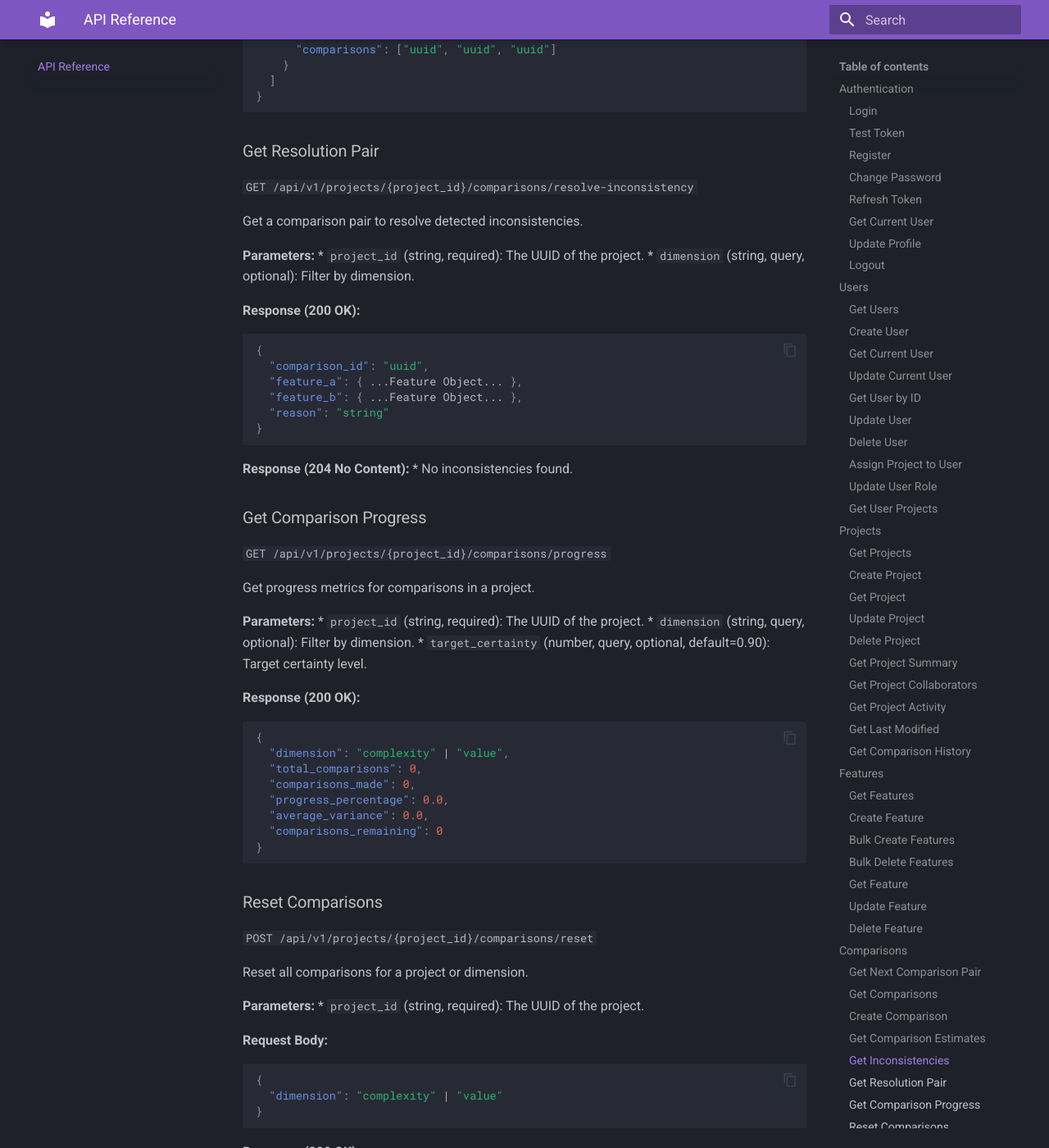
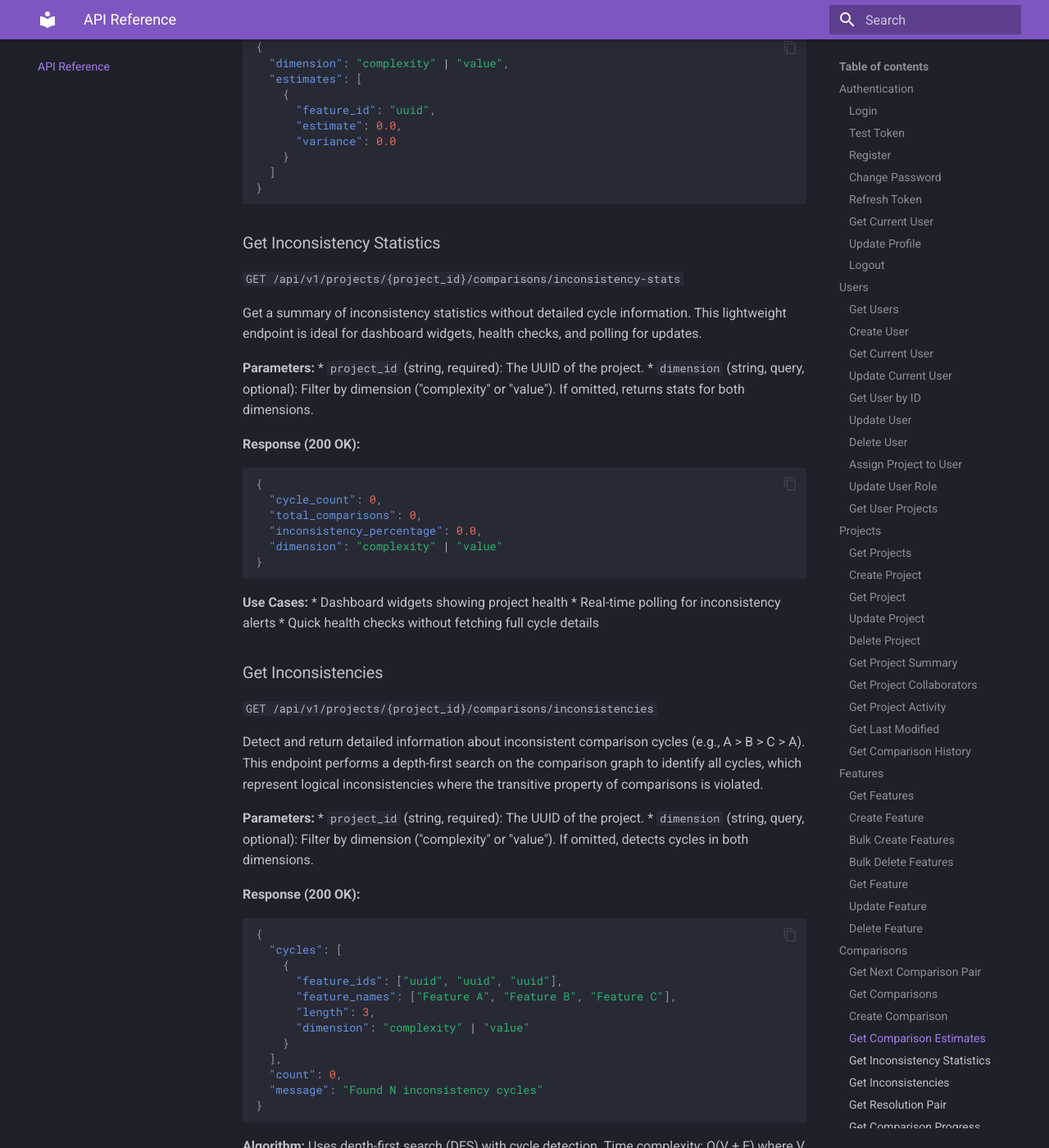
Before and after one commit to johan162/oneselect, an MkDocs documentation site: the page built from docs/api.md, in a window 1280 px wide and 1400 px high, scrolled down 16299 px. Shown: the whole window at 82% size. Built offline with MkDocs 1.6.1 and Material for MkDocs 9.7.7, drawn with Linux system fonts in a browser that asks for light colours; some of the changed text lies outside the part shown.

Commit message:
Update inconsistency detection and documents around inconsistency

````diff
--- a/docs/api.md
+++ b/docs/api.md
@@ -756,7 +756,7 @@
 
 `POST /api/v1/projects/{project_id}/comparisons`
 
-Submit a comparison result.
+Submit a comparison result. This endpoint performs a Bayesian update to the feature rankings and returns the comparison along with current inconsistency statistics for immediate UI feedback.
 
 **Parameters:**
 *   `project_id` (string, required): The UUID of the project.
@@ -772,7 +772,31 @@
 ```
 
 **Response (201 Created):**
-*   Returns the created [Comparison](#comparison-object) object.
+```json
+{
+  "id": "uuid",
+  "project_id": "uuid",
+  "feature_a": {
+    "id": "uuid",
+    "name": "string"
+  },
+  "feature_b": {
+    "id": "uuid",
+    "name": "string"
+  },
+  "choice": "feature_a" | "feature_b" | "tie",
+  "dimension": "complexity" | "value",
+  "created_at": "datetime",
+  "inconsistency_stats": {
+    "cycle_count": 0,
+    "total_comparisons": 0,
+    "inconsistency_percentage": 0.0,
+    "dimension": "complexity" | "value"
+  }
+}
+```
+
+The `inconsistency_stats` object provides immediate feedback about the health of the comparison graph, allowing UIs to display warnings when inconsistencies are detected.
 
 ### Get Comparison Estimates
 
@@ -798,50 +822,98 @@
 }
 ```
 
+### Get Inconsistency Statistics
+
+`GET /api/v1/projects/{project_id}/comparisons/inconsistency-stats`
+
+Get a summary of inconsistency statistics without detailed cycle information. This lightweight endpoint is ideal for dashboard widgets, health checks, and polling for updates.
+
+**Parameters:**
+*   `project_id` (string, required): The UUID of the project.
+*   `dimension` (string, query, optional): Filter by dimension ("complexity" or "value"). If omitted, returns stats for both dimensions.
+
+**Response (200 OK):**
+```json
+{
+  "cycle_count": 0,
+  "total_comparisons": 0,
+  "inconsistency_percentage": 0.0,
+  "dimension": "complexity" | "value"
+}
+```
+
+**Use Cases:**
+*   Dashboard widgets showing project health
+*   Real-time polling for inconsistency alerts
+*   Quick health checks without fetching full cycle details
+
 ### Get Inconsistencies
 
 `GET /api/v1/projects/{project_id}/comparisons/inconsistencies`
 
-Detect inconsistent comparison cycles (e.g., A > B > C > A).
+Detect and return detailed information about inconsistent comparison cycles (e.g., A > B > C > A). This endpoint performs a depth-first search on the comparison graph to identify all cycles, which represent logical inconsistencies where the transitive property of comparisons is violated.
 
 **Parameters:**
 *   `project_id` (string, required): The UUID of the project.
-*   `dimension` (string, query, optional): Filter by dimension.
+*   `dimension` (string, query, optional): Filter by dimension ("complexity" or "value"). If omitted, detects cycles in both dimensions.
 
 **Response (200 OK):**
 ```json
 {
   "cycles": [
     {
-      "features": ["uuid", "uuid", "uuid"],
-      "comparisons": ["uuid", "uuid", "uuid"]
+      "feature_ids": ["uuid", "uuid", "uuid"],
+      "feature_names": ["Feature A", "Feature B", "Feature C"],
+      "length": 3,
+      "dimension": "complexity" | "value"
     }
-  ]
+  ],
+  "count": 0,
+  "message": "Found N inconsistency cycles"
 }
 ```
+
+**Algorithm:**
+Uses depth-first search (DFS) with cycle detection. Time complexity: O(V + E) where V is the number of features and E is the number of comparisons. Typical performance: <1ms for 70 features.
+
+**Cycle Interpretation:**
+A cycle like [A, B, C] means: A > B > C > A, which is logically inconsistent. The cycle represents a sequence of comparisons where following the "winner" edges leads back to the starting feature.
 
 ### Get Resolution Pair
 
 `GET /api/v1/projects/{project_id}/comparisons/resolve-inconsistency`
 
-Get a comparison pair to resolve detected inconsistencies.
+Get a specific pair of features to compare to resolve detected inconsistencies. Uses the "weakest link" strategy: identifies all cycles, examines pairs in those cycles, and suggests re-comparing the pair with the highest combined uncertainty (σ_i + σ_j). This approach targets the comparison most likely to be incorrect.
 
 **Parameters:**
 *   `project_id` (string, required): The UUID of the project.
-*   `dimension` (string, query, optional): Filter by dimension.
+*   `dimension` (string, query, required): The dimension to check ("complexity" or "value").
 
 **Response (200 OK):**
 ```json
 {
-  "comparison_id": "uuid",
-  "feature_a": { ...Feature Object... },
-  "feature_b": { ...Feature Object... },
-  "reason": "string"
+  "comparison_id": null,
+  "feature_a": {
+    "id": "uuid",
+    "name": "string",
+    "description": "string"
+  },
+  "feature_b": {
+    "id": "uuid",
+    "name": "string",
+    "description": "string"
+  },
+  "dimension": "complexity" | "value",
+  "reason": "Weakest link in cycle: highest combined uncertainty",
+  "combined_uncertainty": 2.5
 }
 ```
 
 **Response (204 No Content):**
-*   No inconsistencies found.
+*   No inconsistencies detected in the specified dimension.
+
+**Strategy:**
+The weakest link approach assumes that pairs with high uncertainty are more likely to have incorrect comparison results. By re-comparing these pairs, users can potentially break the cycle and restore consistency to the comparison graph.
 
 ### Get Comparison Progress
 
@@ -1420,3 +1492,31 @@
   "created_at": "datetime"
 }
 ```
+
+### ComparisonWithStats Object
+
+Returned by the Create Comparison endpoint to provide immediate feedback about inconsistencies:
+
+```json
+{
+  "id": "uuid",
+  "project_id": "uuid",
+  "feature_a": {
+    "id": "uuid",
+    "name": "string"
+  },
+  "feature_b": {
+    "id": "uuid",
+    "name": "string"
+  },
+  "choice": "feature_a" | "feature_b" | "tie",
+  "dimension": "complexity" | "value",
+  "created_at": "datetime",
+  "inconsistency_stats": {
+    "cycle_count": 0,
+    "total_comparisons": 0,
+    "inconsistency_percentage": 0.0,
+    "dimension": "complexity" | "value"
+  }
+}
+```
--- a/mkdocs.yml
+++ b/mkdocs.yml
@@ -22,6 +22,10 @@
   - Theory Background: theory_background.md
   - Authentication: authentication.md
   - API Reference: api.md
+  - API Summary List: rest_api_spec_list.md
+  - Inconsistency Detection: inconsistency_detection.md
+  - Deployment: deployment.md
+  - Working with Proxies: working-with-proxies.md
 
 markdown_extensions:
   - pymdownx.highlight:
````
Also changed, not shown: docs/inconsistency_detection.md (added, +320 -0 lines), docs/rest_api_spec_list.md (+4 -3 lines), docs/theory_background.md (line endings or trailing spaces), 9 other files.
